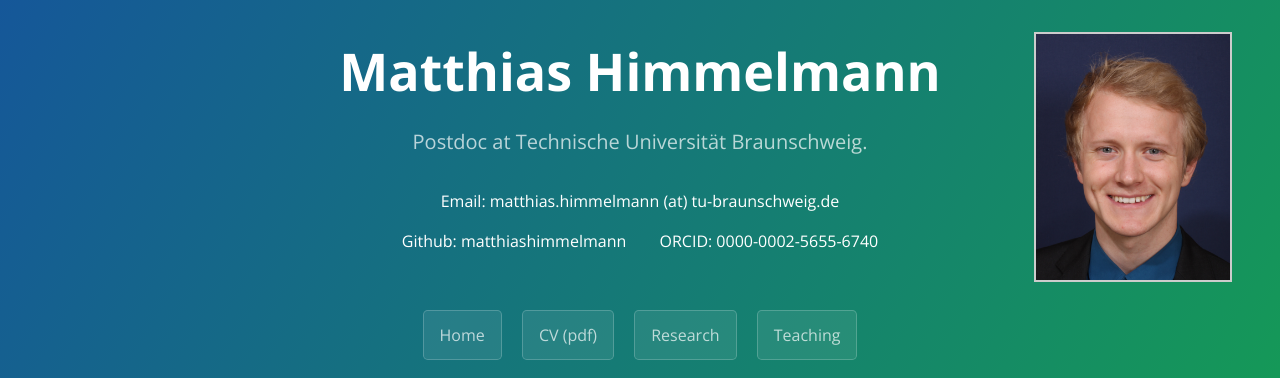
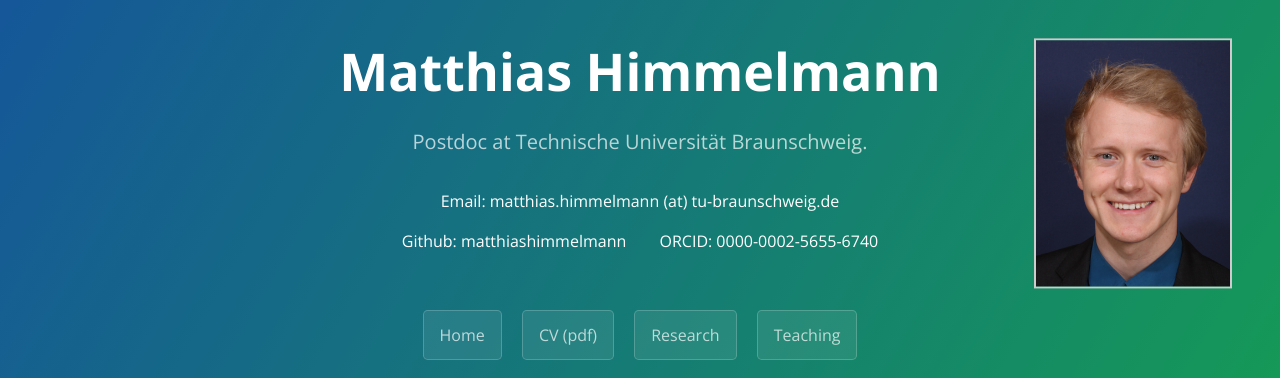
Before and after one commit to matthiashimmelmann/matthiashimmelmann.github.io, a Jekyll site: the page built from index.md, in a window 1280 px wide. Shown: the top 378 px of the page. Built offline with Jekyll 4.4.1, drawn with Linux system fonts in a browser that asks for light colours.

Commit message:
Update default.html

```diff
--- a/_layouts/default.html
+++ b/_layouts/default.html
@@ -27,7 +27,7 @@
 
       <div class="ad__desktop">
 		<img src="https://raw.githubusercontent.com/matthiashimmelmann/matthiashimmelmann.github.io/main/images/Bewerbungsfoto20183_small.jpg"
-	 	style="object-fit:fill;
+	 	style="object-fit:fill; transform: translate(0vw,0.5vw);
             width:15.5vw;
             height:auto;
             border: solid 0.185vw #CCC;
@@ -35,8 +35,8 @@
 		vertical-align:middle;"/>
 		<img src="https://raw.githubusercontent.com/matthiashimmelmann/matthiashimmelmann.github.io/main/images/HD_transparent_picture.png"
 	 	style="object-fit:fill;
-            width:15.5vw;
-            height:auto;
+            	width:15.5vw;
+           	 height:auto;
 		float: left;"/>
 		<span style="vertical-align:middle; text-align:center; float:center;">
 	      <h1 class="project-name">{{ page.title | default: site.title | default: site.github.repository_name }}</h1>
```
